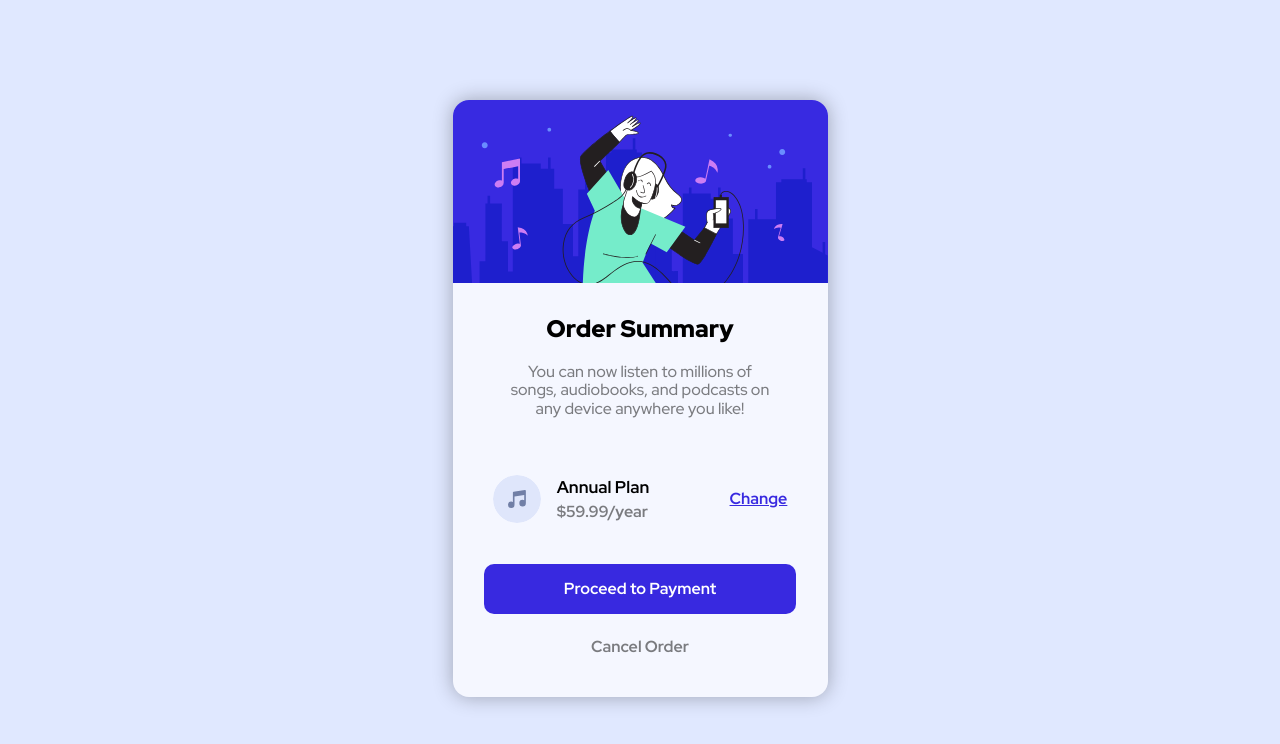
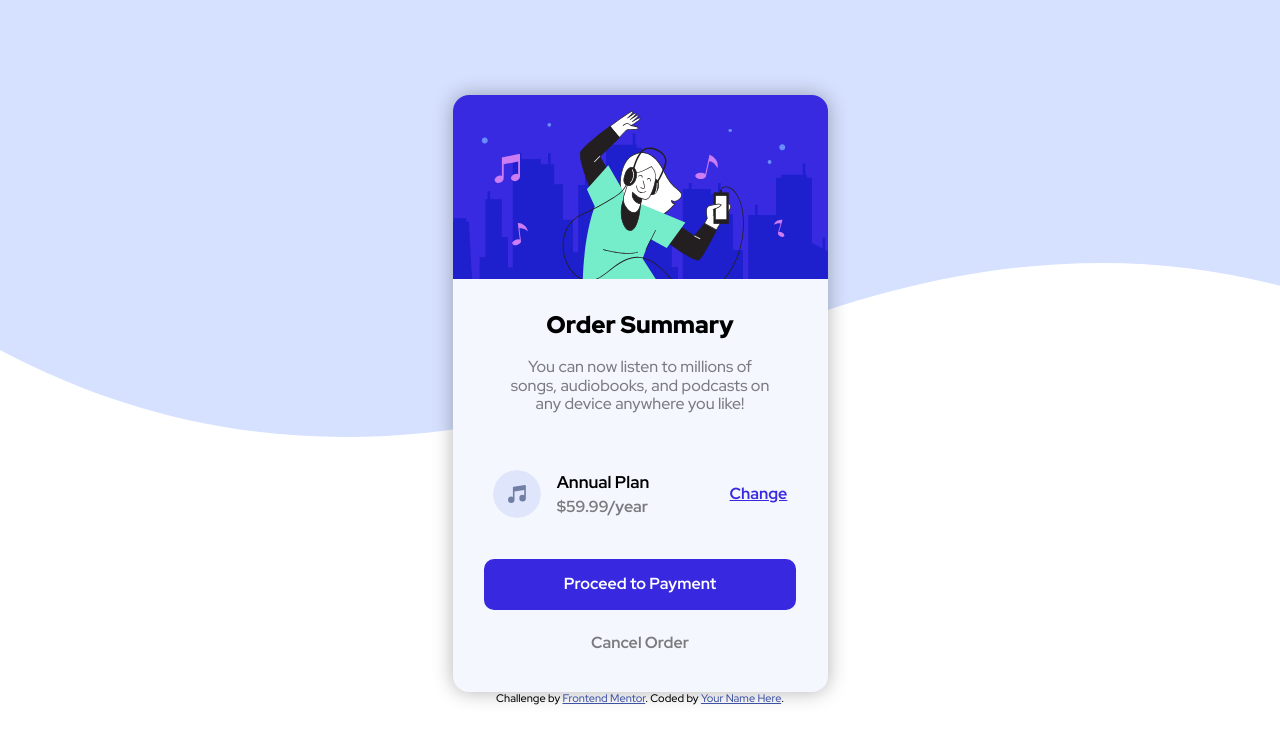
Before and after one commit to midoashraf010/frontend-mentor-order-summary, a plain HTML site: page order-summary-component-main/index.html in a window 1280 px wide. Drawn offline with nearby package versions, Linux system fonts and the light colour scheme.

Commit message:
Add files via upload

```diff
--- a/order-summary-component-main/index.html
+++ b/order-summary-component-main/index.html
@@ -33,11 +33,12 @@
       <button class="proceed">Proceed to Payment</button>
       <button class="cancel">Cancel Order</button>
   </div>
+  <div class="attribution">
+    Challenge by <a href="https://www.frontendmentor.io?ref=challenge" target="_blank">Frontend Mentor</a>.
+    Coded by <a href="https://midoinfo.netlify.app/">Your Name Here</a>.
+  </div>
 </div>
 
-  <!-- <div class="attribution">
-    Challenge by <a href="https://www.frontendmentor.io?ref=challenge" target="_blank">Frontend Mentor</a>.
-    Coded by <a href="#">Your Name Here</a>.
-  </div> -->
+
 </body>
 </html>
--- a/order-summary-component-main/style.css
+++ b/order-summary-component-main/style.css
@@ -8,17 +8,21 @@
 }
 body {
   font-family: "Red Hat Display", sans-serif;
-  background-color: var(--container-color);
+  background-image: url(./images/pattern-background-desktop.svg);
+  background-repeat: no-repeat;
   font-size: 16px;
 }
 .body {
   height: 100vh;
+  display: flex;
+  justify-content: center;
+  align-items: center;
+  flex-direction: column;
 }
 .body .container {
   background-color: var(--pale-blue);
   user-select: none;
   width: 375px;
-  margin: 100px auto;
   display: flex;
   align-items: center;
   flex-direction: column;
```
Also changed, not shown: 1 other file.
